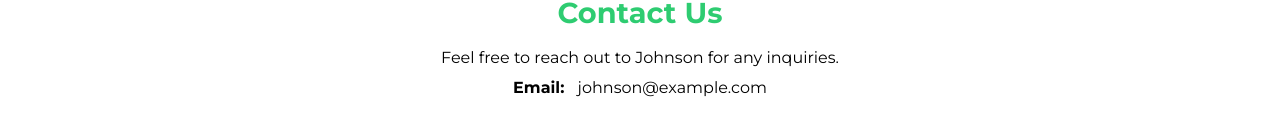
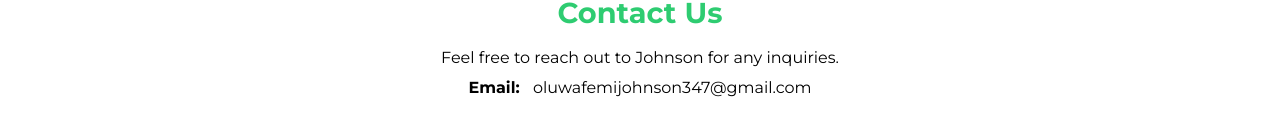
Before and after one commit to techfbi/full-stack-MERN-song-app, a React (Vite) app in the folder frontend/: page /contact in a window 1280 px wide. Shown: the part 196-332 px from the top of the page. Built offline with nearby package versions, Linux system fonts and the light colour scheme; no server answers.

Commit message:
updated contact

```diff
--- a/frontend/src/components/Contact.jsx
+++ b/frontend/src/components/Contact.jsx
@@ -3,7 +3,7 @@ const Contact = () => {
     <div className="contact-page">
       <h2>Contact Us</h2>
       <p>Feel free to reach out to Johnson for any inquiries.</p>
-      <strong>Email: &nbsp;</strong> <span>johnson@example.com</span>
+      <strong>Email: &nbsp;</strong> <span>oluwafemijohnson347@gmail.com</span>
     </div>
   );
 };
```
